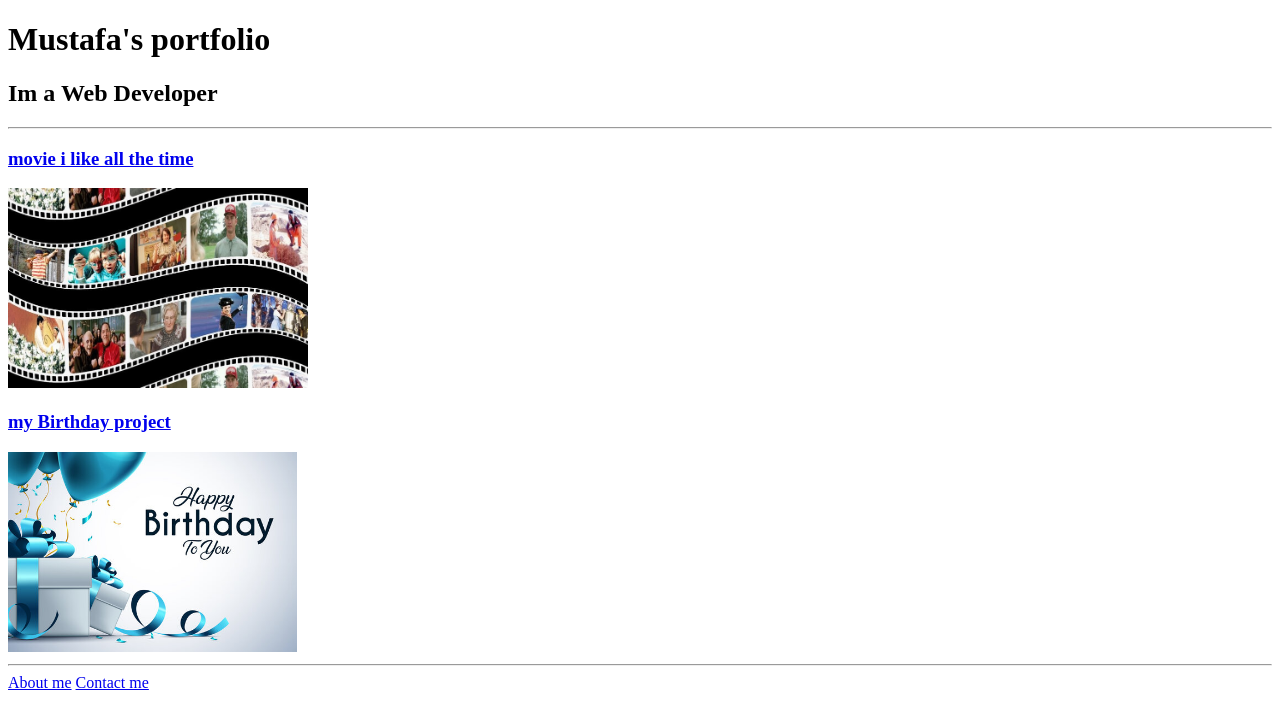
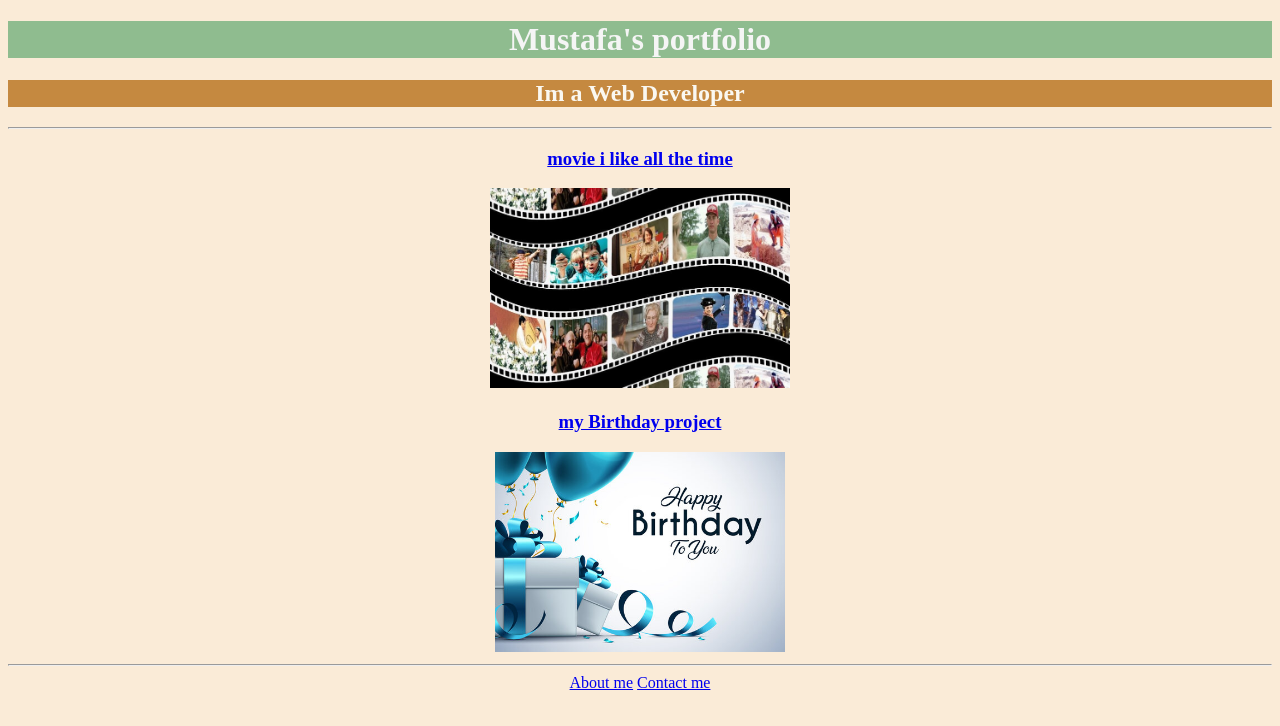
Before and after one commit to albayati85/html.portfolio, a plain HTML site: page index.html in a window 1280 px wide. Drawn offline with Linux system fonts and the light colour scheme.

Commit message:
Update index.html

```diff
--- a/index.html
+++ b/index.html
@@ -5,6 +5,22 @@
     <meta charset="UTF-8">
     <meta name="viewport" content="width=device-width, initial-scale=1.0">
     <title>mustafa</title>
+  <style>
+    body {
+    background-color: antiquewhite;
+    }
+   h1 {
+    color: whitesmoke;
+    background-color: darkseagreen;
+}
+h2 {
+    color: #FAF8F1;
+    background-color: #C58940;
+}
+* {
+    text-align: center;
+}
+  </style>
  </head>
  <body>
     <h1>Mustafa's portfolio</h1>
```
